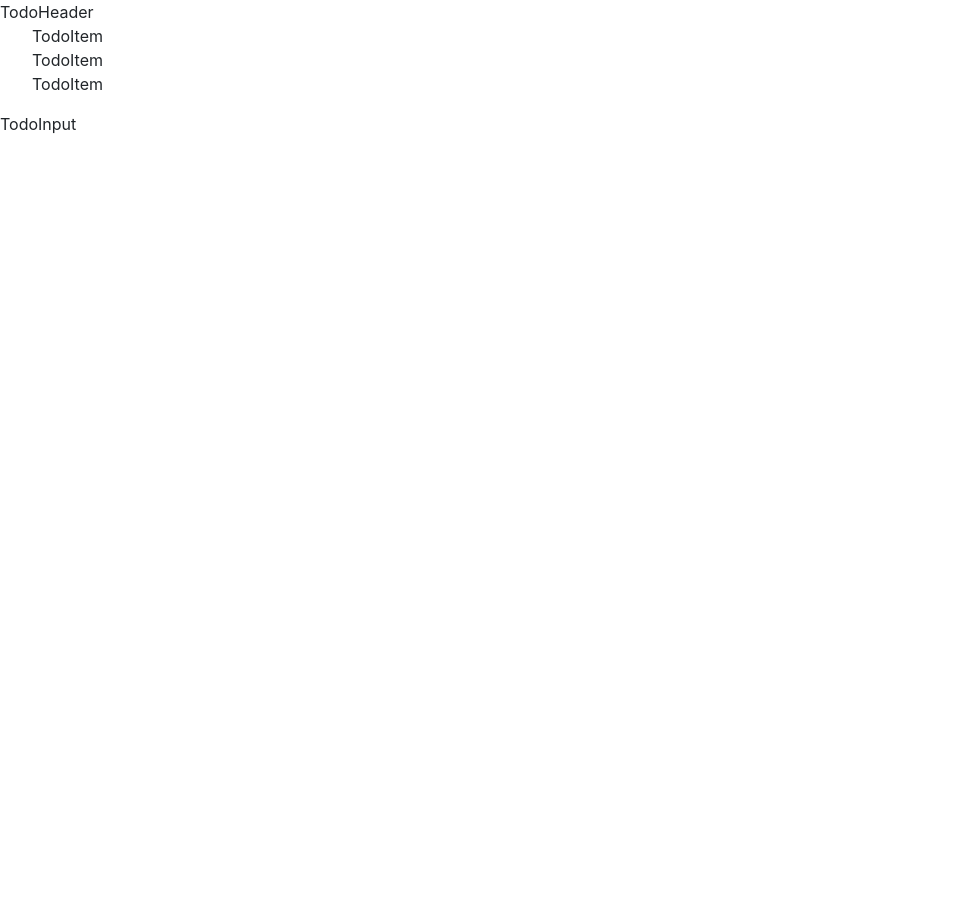
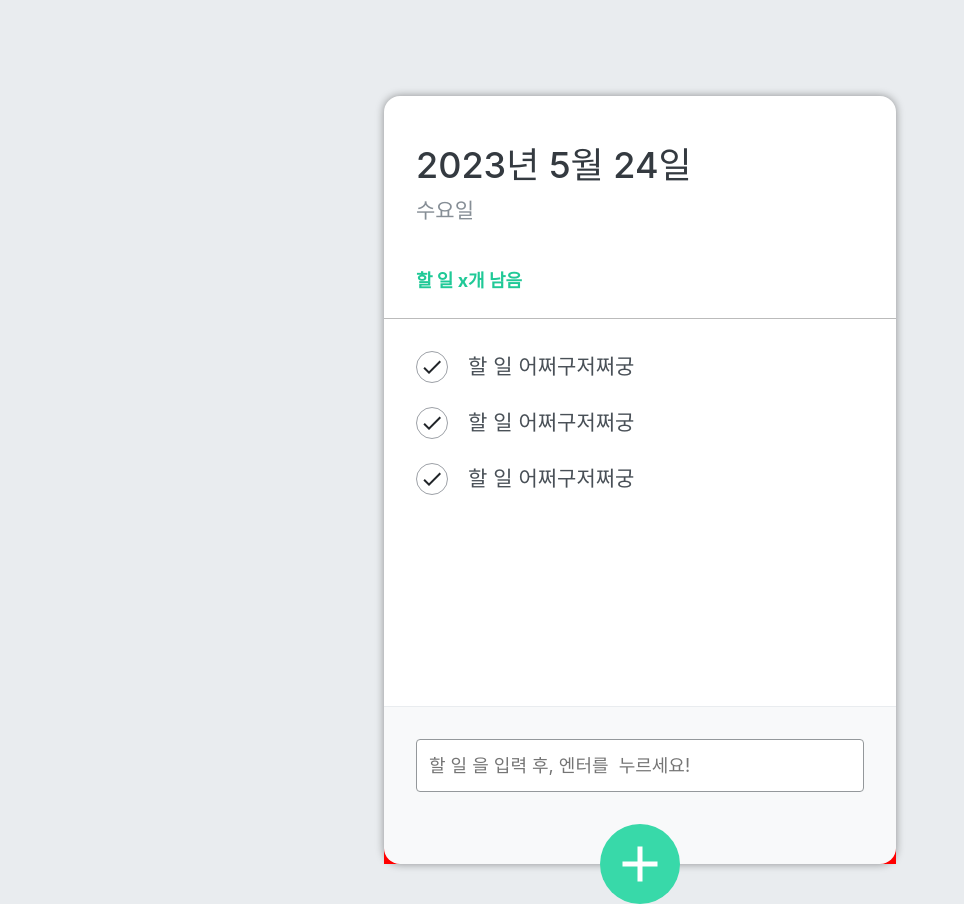
Before and after one commit to 330sum/react-todo-app202305, a React (Create React App) app: page / in a window 1280 px wide. Shown: the whole page, without its empty margins (0-964 px from the left). Before the commit the page ends 800 px from the top, so only its background shows below. Built offline with nearby package versions, Linux system fonts and the light colour scheme; the HTML template or start-up script is replaced by a standard one.

Commit message:
# 2 - scss 작성

```diff
--- a/src/App.css
+++ b/src/App.css
@@ -1,38 +1,8 @@
-.App {
-  text-align: center;
+a {
+  color: inherit;
+  text-decoration: none;
 }
 
-.App-logo {
-  height: 40vmin;
-  pointer-events: none;
+body {
+  background: #e9ecef;
 }
-
-@media (prefers-reduced-motion: no-preference) {
-  .App-logo {
-    animation: App-logo-spin infinite 20s linear;
-  }
-}
-
-.App-header {
-  background-color: #282c34;
-  min-height: 100vh;
-  display: flex;
-  flex-direction: column;
-  align-items: center;
-  justify-content: center;
-  font-size: calc(10px + 2vmin);
-  color: white;
-}
-
-.App-link {
-  color: #61dafb;
-}
-
-@keyframes App-logo-spin {
-  from {
-    transform: rotate(0deg);
-  }
-  to {
-    transform: rotate(360deg);
-  }
-}
--- a/src/component/TodoHeader.js
+++ b/src/component/TodoHeader.js
@@ -1,8 +1,14 @@
 import React from 'react'
+
+import './scss/TodoHeader.scss';
 
 const TodoHeader = () => {
   return (
-    <div>TodoHeader</div>
+    <header>
+        <h1>2023년 5월 24일</h1>
+        <div className='day'>수요일</div>
+        <div className='tasks-left'>할 일 x개 남음</div>
+    </header>
   )
 }
 
--- a/src/component/TodoInput.js
+++ b/src/component/TodoInput.js
@@ -1,8 +1,24 @@
 import React from 'react'
+import { MdAdd } from 'react-icons/md'
+
+import './scss/TodoInput.scss';
 
 const TodoInput = () => {
   return (
-    <div>TodoInput</div>
+    <>
+        <div className='form-wrapper'>
+            <form className='insert-form'>
+                <input
+                    type='text'
+                    placeholder='할 일 을 입력 후, 엔터를  누르세요!'
+                />
+            </form>
+        </div>
+        <button className='insert-btn'>
+            <MdAdd />
+        </button>
+
+    </>
   )
 }
 
--- a/src/component/TodoItem.js
+++ b/src/component/TodoItem.js
@@ -1,8 +1,19 @@
 import React from 'react'
+import {Md18UpRating, MdDelete, MdDone} from 'react-icons/md'
+
+import './scss/TodoItem.scss'
 
 const TodoItem = () => {
   return (
-    <li className='todo-list-item'>TodoItem</li>
+    <li className='todo-list-item'>
+        <div className='check-circle'>
+            <MdDone />
+        </div>
+        <span className='text'>할 일 어쩌구저쩌궁</span>
+        <div className='remove'>
+            <MdDelete />
+        </div>
+    </li>
   )
 }
 
--- a/src/component/TodoMain.js
+++ b/src/component/TodoMain.js
@@ -1,5 +1,7 @@
 import React from 'react'
 import TodoItem from './TodoItem'
+
+import './scss/TodoMain.scss';
 
 const TodoMain = () => {
   return (
--- a/src/component/TodoTemplate.js
+++ b/src/component/TodoTemplate.js
@@ -2,6 +2,8 @@
 import TodoHeader from './TodoHeader'
 import TodoMain from './TodoMain'
 import TodoInput from './TodoInput'
+
+import './scss/TodoTemplate.scss';
 
 const TodoTemplate = () => {
   return (
--- /dev/null
+++ b/src/component/scss/TodoHeader.scss
@@ -0,0 +1,24 @@
+// 변수사용
+$my-dark-gray: #343a40;
+
+header {
+    padding: 48px 32px 24px;
+    border-bottom: 1px solid #bbb;
+
+    h1 {
+        font-size: 36px;
+        color: $my-dark-gray;
+    }
+
+    .day {
+        margin-top: 4px;
+        color: #868e96;
+        font-size: 21px;
+    }
+    .tasks-left {
+        color: #20c997;
+        font-size: 18px;
+        margin-top: 40px;
+        font-weight: 700;
+    }
+}
--- /dev/null
+++ b/src/component/scss/TodoInput.scss
@@ -0,0 +1,75 @@
+.form-wrapper {
+
+    background: red;
+    width: 100%;
+    position: absolute;
+    left: 0;
+    bottom: 0;
+
+    .insert-form {
+        background: #f8f9fa;
+        padding: 32px 32px 72px;
+        border-bottom-left-radius: 16px;
+        border-bottom-right-radius: 16px;
+        border-top: 1px solid #e9ecef;
+
+        input {
+            padding: 12px;
+            border-radius: 4px;
+            border: 1px solid #94989b;
+            width: 100%;
+            outline: none;
+            font-size: 18px;
+            box-sizing: border-box;
+        }
+    }
+}
+
+.insert-btn {
+    background: #38d9a9;
+
+    &:hover {
+        background: #63e6be;
+    }
+
+    &:active {
+        // background: #20c997;
+        background: green;
+    }
+
+    &.open {
+        background: #ff6b6b;
+
+        &:hover {
+            background: #ff8787;
+        }
+
+        &:active {
+            // background: #fa5252;
+            background: purple;
+        }
+
+        transform: translate(-50%, 50%) rotate(45deg);
+    }
+
+
+    z-index: 5;
+    cursor: pointer;
+    width: 80px;
+    height: 80px;
+    border-radius: 50%;
+    font-size: 60px;
+
+    position: absolute;
+    left: 50%;
+    bottom: 0;
+    transform: translate(-50%, 50%);
+
+    color: white;
+    border: none;
+    outline: none;
+    display: flex;
+    align-items: center;
+    justify-content: center;
+    transition: 0.125s ease-in;
+}
--- /dev/null
+++ b/src/component/scss/TodoItem.scss
@@ -0,0 +1,57 @@
+@mixin content-center {
+    display: flex;
+    justify-content: center;
+    align-items: center;
+}
+
+.todo-list-item {
+    display: flex;
+    align-items: center;
+    padding: 12px 0;
+
+    &:hover .remove {
+        display: block;
+    }
+
+    .check-circle {
+        width: 32px;
+        height: 32px;
+        border-radius: 50%;
+        border: 1px solid #9da1a7;
+        font-size: 24px;
+        margin-right: 20px;
+        cursor: pointer;
+
+        @include content-center;
+
+        &.active {
+            border: 1px solid #38d9a9;
+            color: #38d9a9;
+        }
+    }
+
+    .text {
+        font-size: 21px;
+        color: #495057;
+        flex: 1;
+
+        &.finish {
+            color: #919396;
+            text-decoration: line-through;
+        }
+    }
+
+
+    .remove {
+        font-size: 28px;
+        cursor: pointer;
+        color: #f51b4f;
+
+        @include content-center;
+        display: none;
+
+        &:hover svg {
+            opacity: 0.6;
+        }
+    }
+}
--- /dev/null
+++ b/src/component/scss/TodoMain.scss
@@ -0,0 +1,6 @@
+.todo-list {
+    flex: 1;
+    // todo 같은 크기로 배치되라고
+    padding: 20px 32px 48px;
+    overflow: auto;
+  }
--- /dev/null
+++ b/src/component/scss/TodoTemplate.scss
@@ -0,0 +1,15 @@
+.TodoTemplate {
+    width: 512px;
+    height: 768px;
+
+    position: relative;
+    background: #fff;
+    border-radius: 16px;
+    box-shadow: 0 0 8px  rgba(0, 0, 0, 0.4);
+
+    //페이지 중앙에 나타나도록 설정
+    margin: 96px auto 32px;
+
+    display: flex;
+    flex-direction: column;
+  }
```
Also changed, not shown: 1 other file (tests, documents, lock files or other folders).
